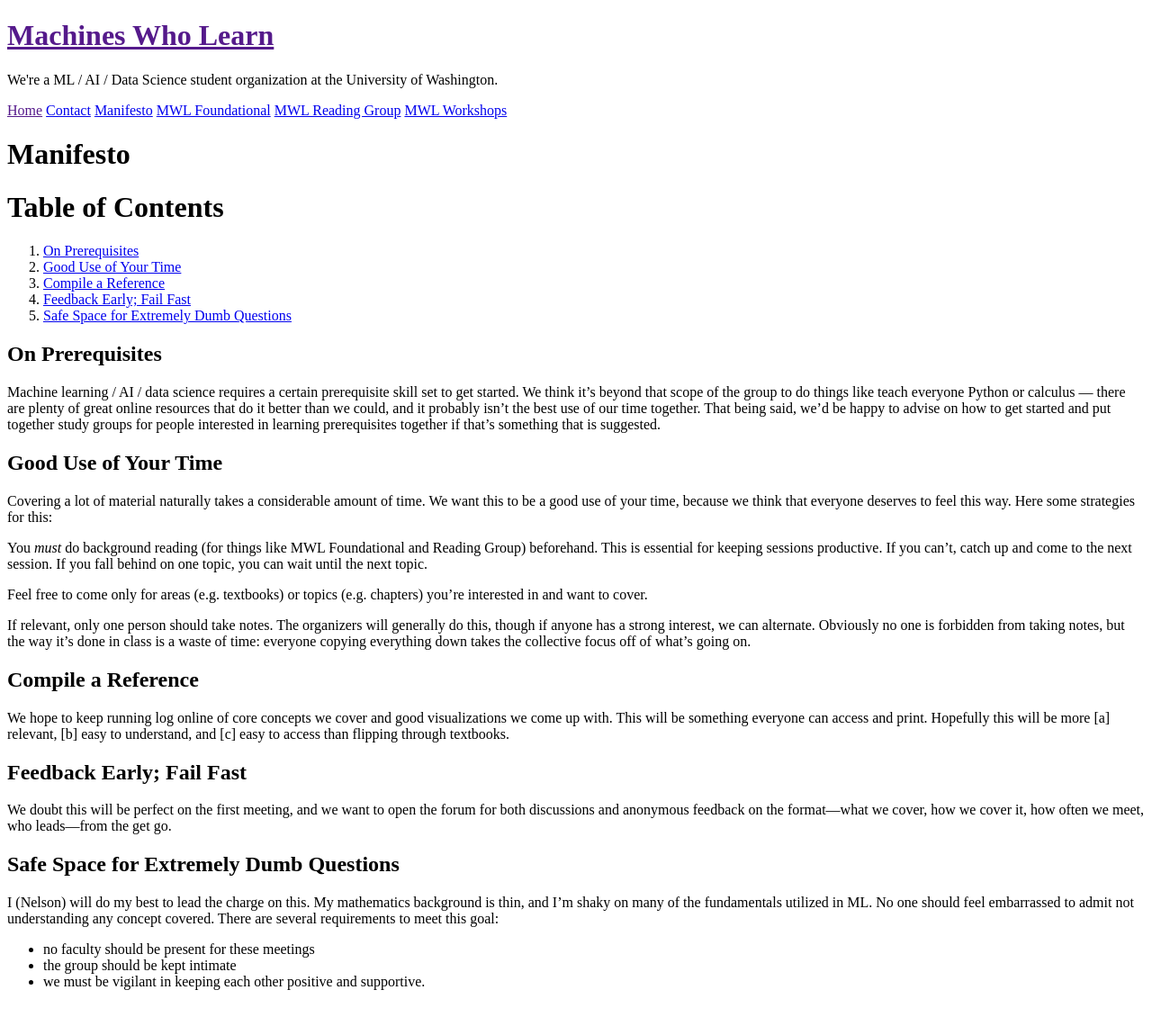
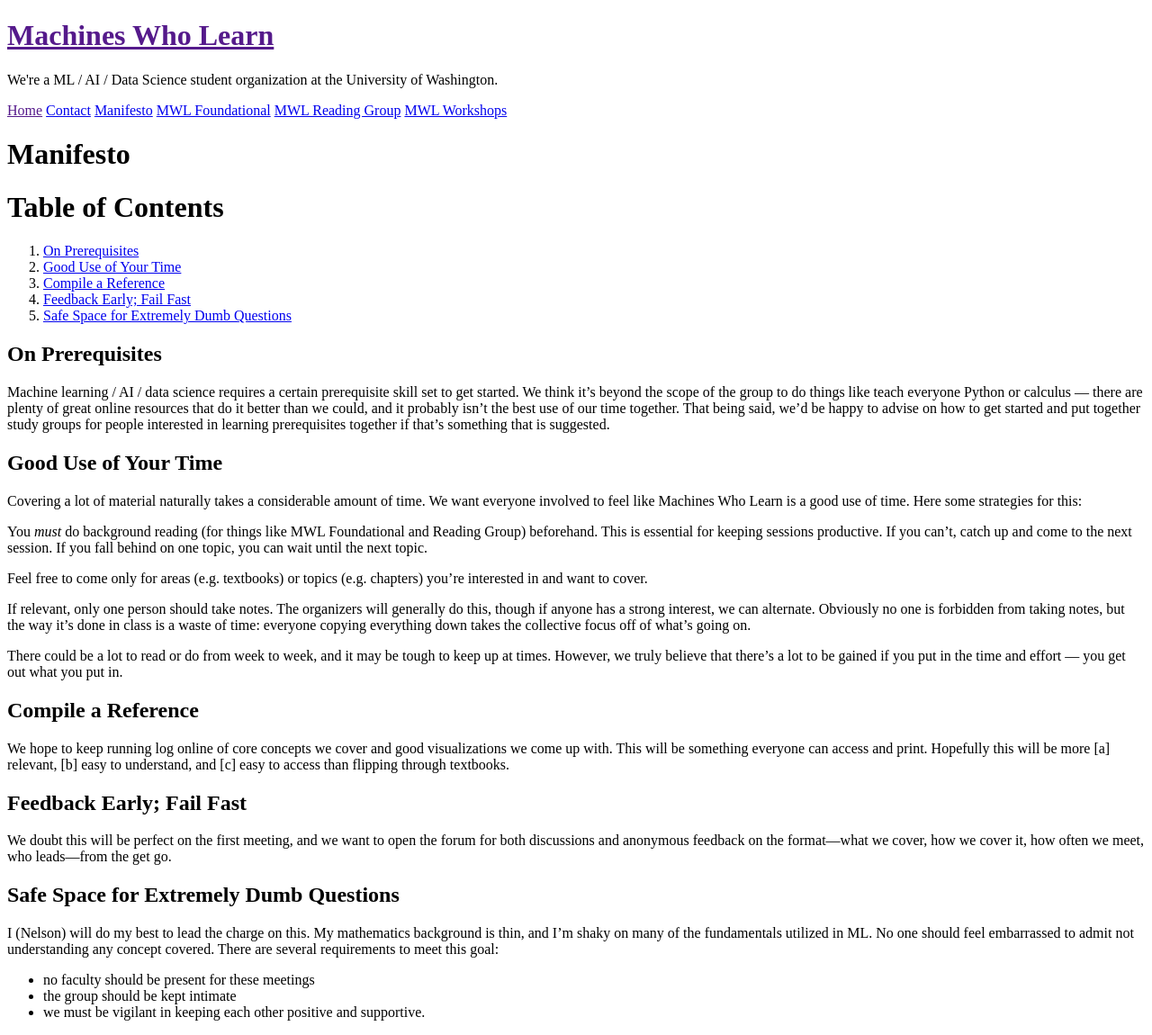
Before and after one commit to MachinesWhoLearn/machineswholearn.github.io, a Jekyll site: the page built from manifesto.md, in a window 1280 px wide. Shown: the whole page at 90% size. Built offline with Jekyll 4.4.1, drawn with Linux system fonts in a browser that asks for light colours; before the commit the page ends 1116 px from its top, so only the background shows below that.

Commit message:
some manifesto typos

```diff
--- a/manifesto.md
+++ b/manifesto.md
@@ -14,7 +14,7 @@ title: Manifesto
 
 
 Machine learning / AI / data science requires a certain prerequisite skill set
-to get started. We think it's beyond that scope of the group to do things like
+to get started. We think it's beyond the scope of the group to do things like
 teach everyone Python or calculus --- there are plenty of great online resources
 that do it better than we could, and it probably isn't the best use of our time
 together. That being said, we'd be happy to advise on how to get started and put
@@ -24,8 +24,8 @@ if that's something that is suggested.
 ## Good Use of Your Time
 
 Covering a lot of material naturally takes a considerable amount of time. We
-want this to be a good use of your time, because we think that everyone deserves
-to feel this way. Here some strategies for this:
+want everyone involved to feel like Machines Who Learn is a good use of time.
+Here some strategies for this:
 
 You *must* do background reading (for things like MWL Foundational and Reading
 Group) beforehand. This is essential for keeping sessions productive. If you
@@ -40,6 +40,10 @@ this, though if anyone has a strong interest, we can alternate. Obviously no one
 is forbidden from taking notes, but the way it's done in class is a waste of
 time: everyone copying everything down takes the collective focus off of what’s
 going on.
+
+There could be a lot to read or do from week to week, and it may be tough to
+keep up at times. However, we truly believe that there's a lot to be gained if
+you put in the time and effort --- you get out what you put in.
 
 ## Compile a Reference
 
```
